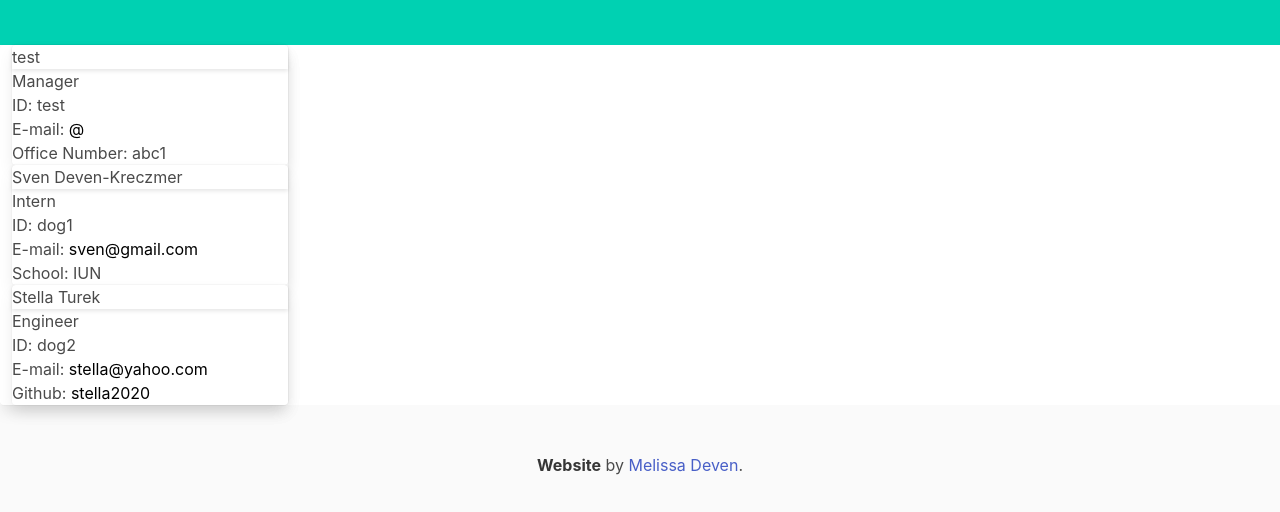
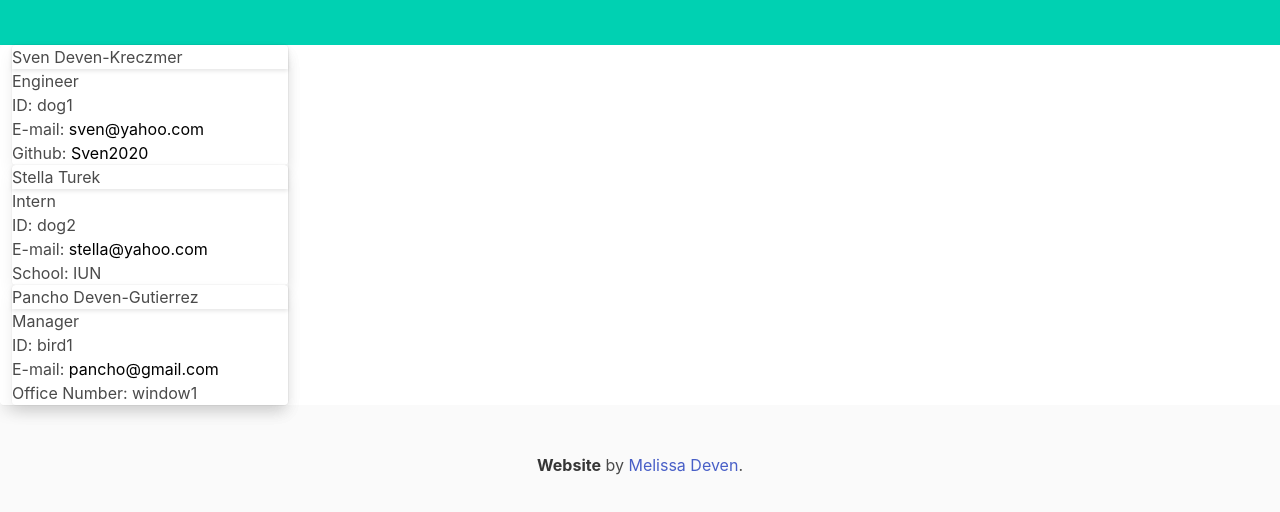
Before and after one commit to Deven1991/TeamProfileGenerator, a website: page Team.html in a window 1280 px wide. Shown: the part 116-628 px from the top of the page. Drawn offline with nearby package versions, Linux system fonts and the light colour scheme.

```diff
--- a/Team.html
+++ b/Team.html
@@ -25,32 +25,32 @@
         <div class="card" style="width: 18rem;">
 
     <div class="card ml-3">
-        <h2 class="card-header text-center">test</h2>
-        <h4 class="card-text text-center">Manager</h4>
+        <h2 class="card-header text-center">Sven Deven-Kreczmer</h2>
+        <h4 class="card-text text-center">Engineer</h4>
         <ul class="list-group list-group-flush">
-            <li class="list-group-item">ID: test</li>
-            <li class="list-group-item">E-mail: <a href ="mailto:@" style="color:black">@</a></li>
-            <li class="list-group-item">Office Number: abc1<i class="bi bi-building"></i></li>
+            <li class="list-group-item">ID: dog1</li>
+            <li class="list-group-item">E-mail: <a href ="mailto:sven@yahoo.com" style="color:black">sven@yahoo.com</a></li>
+            <li class="list-group-item">Github: <a href="https://github.com/Sven2020" target="_blank" style="color:black">Sven2020</a> <i class="bi bi-calculator"></i></li>
         </ul>
     </div>
 
     <div class="card ml-3">
-        <h2 class="card-header text-center">Sven Deven-Kreczmer</h2>
+        <h2 class="card-header text-center">Stella Turek</h2>
         <h4 class="card-text text-center">Intern</h4>
         <ul class="list-group list-group-flush">
-            <li class="list-group-item">ID: dog1</li>
-            <li class="list-group-item">E-mail: <a href ="mailto:sven@gmail.com" style="color:black">sven@gmail.com</a></li>
+            <li class="list-group-item">ID: dog2</li>
+            <li class="list-group-item">E-mail: <a href ="mailto:stella@yahoo.com" style="color:black">stella@yahoo.com</a></li>
             <li class="list-group-item">School: IUN <i class="bi bi-book-half"></i></li>
         </ul>
     </div>
 
     <div class="card ml-3">
-        <h2 class="card-header text-center">Stella Turek</h2>
-        <h4 class="card-text text-center">Engineer</h4>
+        <h2 class="card-header text-center">Pancho Deven-Gutierrez</h2>
+        <h4 class="card-text text-center">Manager</h4>
         <ul class="list-group list-group-flush">
-            <li class="list-group-item">ID: dog2</li>
-            <li class="list-group-item">E-mail: <a href ="mailto:stella@yahoo.com" style="color:black">stella@yahoo.com</a></li>
-            <li class="list-group-item">Github: <a href="https://github.com/stella2020" target="_blank" style="color:black">stella2020</a> <i class="bi bi-calculator"></i></li>
+            <li class="list-group-item">ID: bird1</li>
+            <li class="list-group-item">E-mail: <a href ="mailto:pancho@gmail.com" style="color:black">pancho@gmail.com</a></li>
+            <li class="list-group-item">Office Number: window1<i class="bi bi-building"></i></li>
         </ul>
     </div>
 
```
Also changed, not shown: README.md, assets/images/alltests.png (added), assets/images/generatedHTML.png (added), assets/images/nodeindex.png (added), assets/images/specifictest.png (added).
